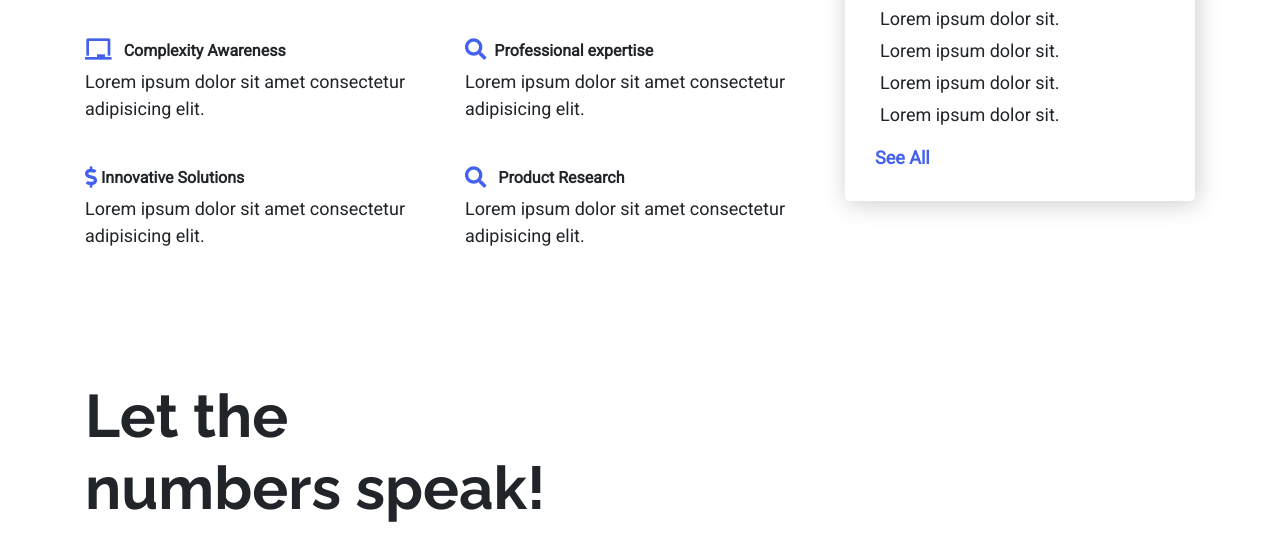
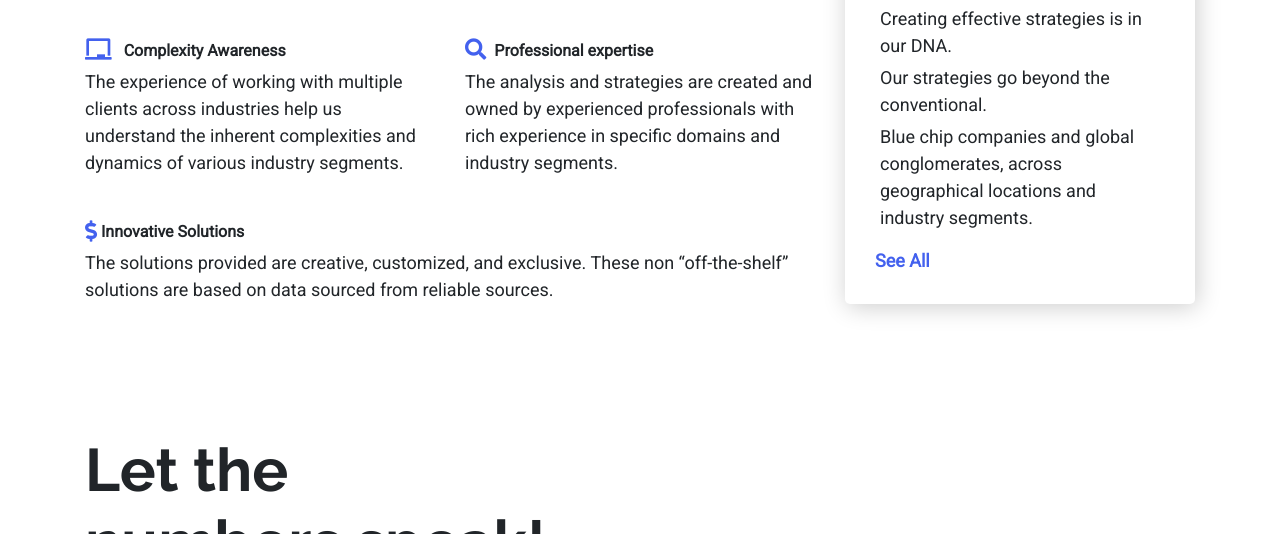
Before and after one commit to SumanOfficial/sirius-management, a plain HTML site: page index.html in a window 1280 px wide. Shown: the part 875-1409 px from the top of the page. Drawn offline with nearby package versions, Linux system fonts and the light colour scheme.

Commit message:
Content updated

```diff
--- a/index.html
+++ b/index.html
@@ -105,7 +105,9 @@
                       Awareness
                     </h6>
                     <p>
-                      Lorem ipsum dolor sit amet consectetur adipisicing elit.
+                      The experience of working with multiple clients across
+                      industries help us understand the inherent complexities
+                      and dynamics of various industry segments.
                     </p>
                   </div>
                   <div class="col-lg-6 service">
@@ -114,28 +116,24 @@
                       expertise
                     </h6>
                     <p>
-                      Lorem ipsum dolor sit amet consectetur adipisicing elit.
+                      The analysis and strategies are created and owned by
+                      experienced professionals with rich experience in specific
+                      domains and industry segments.
                     </p>
                   </div>
                 </div>
               </div>
               <div class="col-lg-12">
                 <div class="row">
-                  <div class="col-lg-6 service">
+                  <div class="col-lg-12 service">
                     <h6>
                       <i class="fas fa-dollar-sign fa-lg"></i> Innovative
                       Solutions
                     </h6>
                     <p>
-                      Lorem ipsum dolor sit amet consectetur adipisicing elit.
-                    </p>
-                  </div>
-                  <div class="col-lg-6 service">
-                    <h6>
-                      <i class="fas fa-search mr-2 fa-lg"></i> Product Research
-                    </h6>
-                    <p>
-                      Lorem ipsum dolor sit amet consectetur adipisicing elit.
+                      The solutions provided are creative, customized, and
+                      exclusive. These non “off-the-shelf” solutions are based
+                      on data sourced from reliable sources.
                     </p>
                   </div>
                 </div>
@@ -147,16 +145,16 @@
               <h2>What we do?</h2>
               <ul>
                 <li>
-                  <p>Lorem ipsum dolor sit.</p>
+                  <p>Creating effective strategies is in our DNA.</p>
                 </li>
                 <li>
-                  <p>Lorem ipsum dolor sit.</p>
+                  <p>Our strategies go beyond the conventional.</p>
                 </li>
                 <li>
-                  <p>Lorem ipsum dolor sit.</p>
-                </li>
-                <li>
-                  <p>Lorem ipsum dolor sit.</p>
+                  <p>
+                    Blue chip companies and global conglomerates, across
+                    geographical locations and industry segments.
+                  </p>
                 </li>
               </ul>
               <a href="">See All</a>
```
